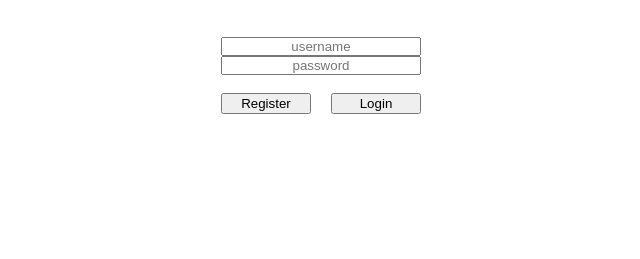
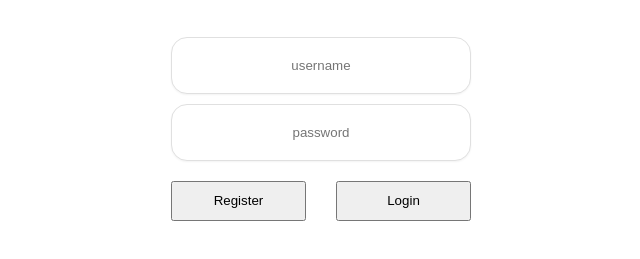
Before and after one commit to MrVludo/login-form-template-1, a website: page public/login.html in a window 1280 px wide. Shown: the part 169-428 px from the top of the page, without its empty margins (319-959 px from the left). Drawn offline with Linux system fonts and the light colour scheme.

Commit message:
Better login input styles

```diff
--- a/public/login-styles.css
+++ b/public/login-styles.css
@@ -3,28 +3,41 @@ body {
     justify-content: center;
 }
 input {
+    box-shadow: var(--button-shadow, 0px 1px 2px 0px rgba(0, 0, 0, 0.05));
+    border-radius: 16px;
+    border: 1px solid #E0E0E0;
+    background: #FFFFFF;
+    display: flex;
+    padding: 9.5px 0;
+    width: 100%;
+    height: 57px;
+    box-sizing: border-box;
+    margin: 0 auto;
+    margin-bottom:  10px;
     text-align: center;
-    width: 100%;
-    padding: 0%;
-    box-sizing: border-box;
+}
+.password_input {
+    margin-bottom: 20px;
 }
 .loginBox {
     display: flex;
     flex-direction: column;
     align-items: center;
-    margin:0;
+    margin: 0;
     width: 250px;
 }
 .innerLoginBox {
-    width: 200px;
+    width: 300px;
 }
 .loginBtn {
     float: right;
     width: 45%;
+    height: 40px;
 }
 .regBtn {
     float: left;
     width: 45%;
+    height: 40px;
 }
 @media only screen and (max-width: 400px) {
     input {
--- a/public/login.html
+++ b/public/login.html
@@ -12,12 +12,11 @@
     <div class="loginBox">
         <h1>Login form</h1><br>
         <div class="innerLoginBox">
-            <input type="name" id="username" placeholder="username"><br>
-            <input type="password" id="password" placeholder="password"><br><br>
+            <input type="name" id="username" placeholder="username">
+            <input class="password_input" type="password" id="password" placeholder="password">
             <button class="loginBtn" type="button" id="loginBtn" onclick="login()">Login</button>
             <button class="regBtn" type="button" id="regBtn" onclick="register()">Register</button>
-            <br>
-            <p id="problem" style="text-align: center; color: crimson;"></p>
+            <p id="problem" style="text-align: center; color: crimson; margin-top: 80px;"></p>
         </div>
     </div>
     </div>
```
